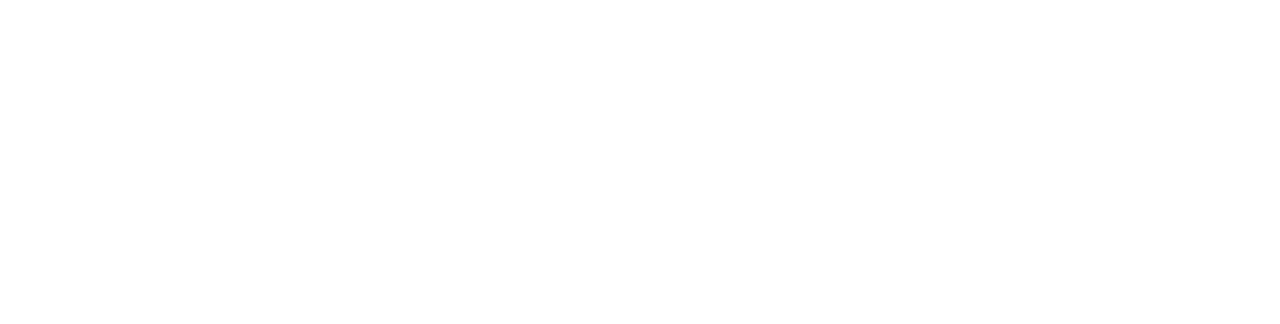
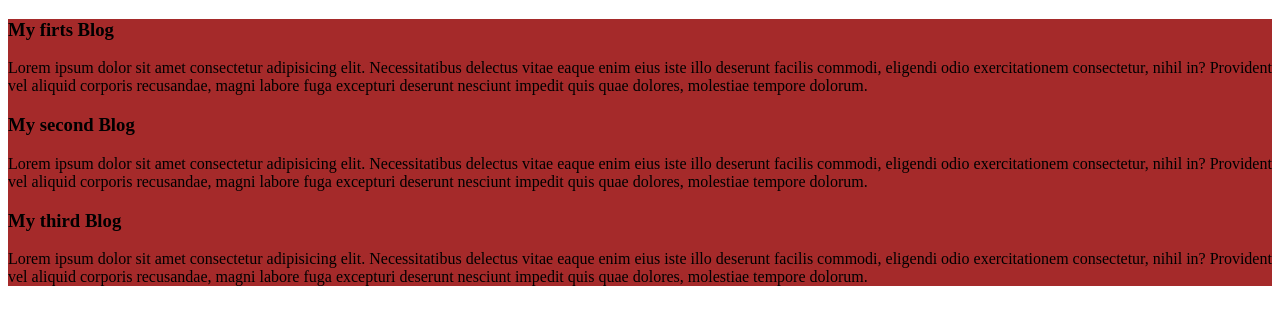
Before and after one commit to mustafizthecutter/milestone_one-repo, a plain HTML site: page index.html in a window 1280 px wide. Drawn offline with Linux system fonts and the light colour scheme.

Commit message:
Css file added

```diff
--- a/index.html
+++ b/index.html
@@ -5,10 +5,35 @@
     <meta charset="UTF-8">
     <meta name="viewport" content="width=device-width, initial-scale=1.0">
     <title>My first Ever repo</title>
+    <link rel="stylesheet" href="styles/blogs.css">
 </head>
 
 <body>
+    <div>
+        <h3>My firts Blog</h3>
+        <p>Lorem ipsum dolor sit amet consectetur adipisicing elit. Necessitatibus delectus vitae eaque enim eius iste
+            illo
+            deserunt facilis commodi, eligendi odio exercitationem consectetur, nihil in? Provident vel aliquid corporis
+            recusandae, magni labore fuga excepturi deserunt nesciunt impedit quis quae dolores, molestiae tempore
+            dolorum.
 
+        </p>
+        <h3>My second Blog</h3>
+        <p>Lorem ipsum dolor sit amet consectetur adipisicing elit. Necessitatibus delectus vitae eaque enim eius iste
+            illo
+            deserunt facilis commodi, eligendi odio exercitationem consectetur, nihil in? Provident vel aliquid corporis
+            recusandae, magni labore fuga excepturi deserunt nesciunt impedit quis quae dolores, molestiae tempore
+            dolorum.
+
+        </p>
+        <h3>My third Blog</h3>
+        <p>Lorem ipsum dolor sit amet consectetur adipisicing elit. Necessitatibus delectus vitae eaque enim eius iste
+            illo
+            deserunt facilis commodi, eligendi odio exercitationem consectetur, nihil in? Provident vel aliquid corporis
+            recusandae, magni labore fuga excepturi deserunt nesciunt impedit quis quae dolores, molestiae tempore
+            dolorum.
+        </p>
+    </div>
 </body>
 
 </html>
--- /dev/null
+++ b/styles/blogs.css
@@ -0,0 +1,3 @@
+div {
+    background-color: brown;
+}
```
